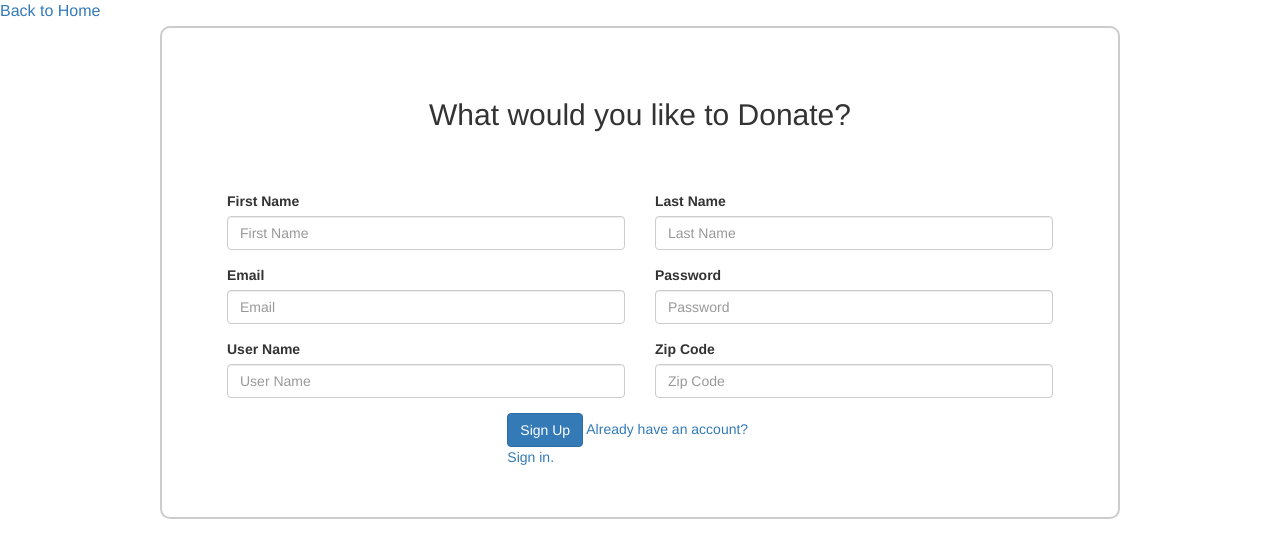
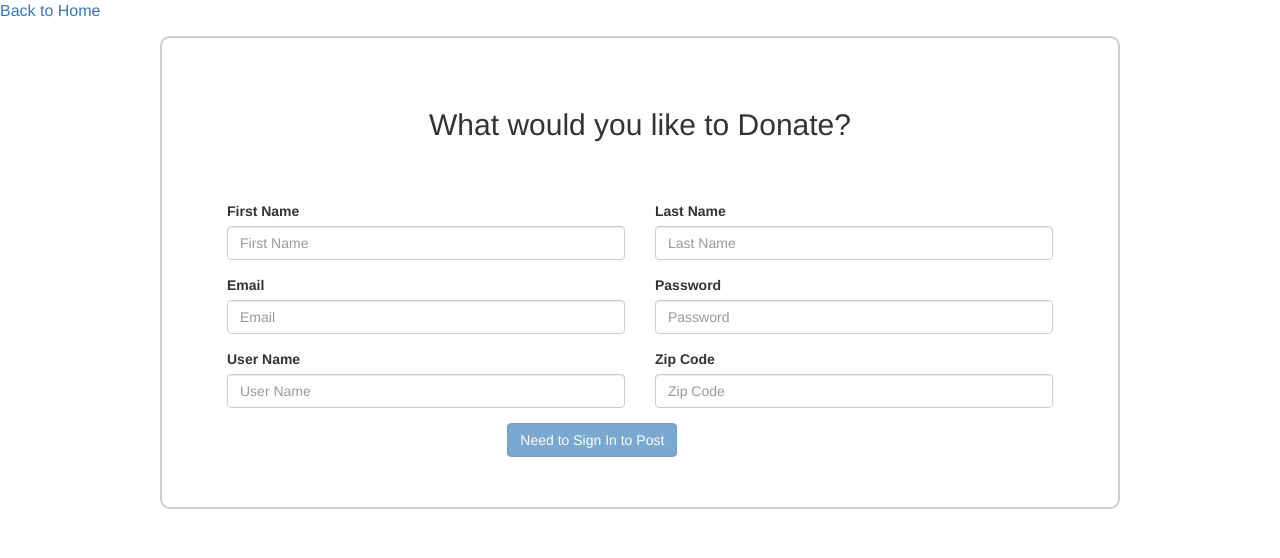
Before and after one commit to anjaligr05/CauseConnect, a Flask app: template templates/donate.html in a window 1280 px wide. Shown: the top 558 px of the page. Run offline with Flask 2, Linux system fonts and the light colour scheme; the template is opened without the code that fills it, so the values that code supplies are empty; some libraries are stand-ins or nearby versions.

Commit message:
disabled submit buttons on donate and request pages

```diff
--- a/templates/donate.html
+++ b/templates/donate.html
@@ -52,8 +52,7 @@
             <div class="row signUpFooter">
                 <div class="col-md-4"></div>
                 <div class="col-md-4">
-                    <button type="submit" class="btn btn-primary">Sign Up</button>
-                    <a href="login.html"> Already have an account? Sign in. </a>
+                    <button type="submit" class="btn btn-primary" disabled>Need to Sign In to Post</button>
                 </div>
                 <div class="col-md-4"></div>
             </div>
--- a/templates/request.html
+++ b/templates/request.html
@@ -52,8 +52,7 @@
             <div class="row signUpFooter">
                 <div class="col-md-4"></div>
                 <div class="col-md-4">
-                    <button type="submit" class="btn btn-primary">Sign Up</button>
-                    <a href="login.html"> Already have an account? Sign in. </a>
+                    <button type="submit" class="btn btn-primary" disabled>Need to Sign In to Post</button>
                 </div>
                 <div class="col-md-4"></div>
             </div>
```
